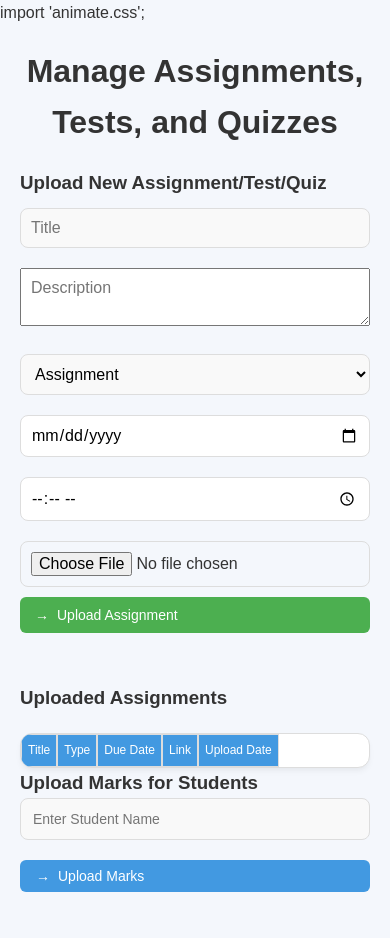
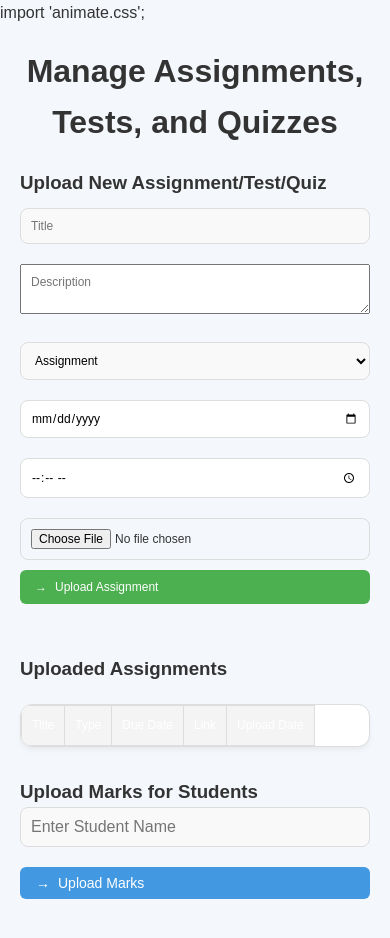
Before and after one commit to ArnoldPeterMukasa/AITS_GROUP_G, a React (Vite) app in the folder FRONTEND/: page /Assignments in a window 390 px wide. Built offline with nearby package versions, Linux system fonts and the light colour scheme.

Commit message:
completed styling for assignments.css file

```diff
--- a/FRONTEND/src/Assignments.css
+++ b/FRONTEND/src/Assignments.css
@@ -27,3 +27,87 @@ h1 {
     border: none;
     cursor: pointer;
 }
+.upload-assignment button:hover {
+    background-color: #45a049;
+}
+
+/* Uploaded Assignments Table */
+.uploaded-assignments table {
+    width: 100%;
+    border-collapse: collapse;
+    margin-top: 20px;
+}
+
+.uploaded-assignments th, td {
+    padding: 10px;
+    text-align: left;
+    border: 1px solid #ddd;
+}
+
+.uploaded-assignments th {
+    background-color: #f4f4f4;
+}
+
+/* Marks Upload Section */
+.upload-marks {
+    margin-top: 30px;
+}
+
+.upload-marks input {
+    padding: 10px;
+    font-size: 16px;
+}
+
+.marks-input {
+    margin-bottom: 15px;
+}
+
+/* Notification */
+.notification {
+    margin-top: 20px;
+    padding: 10px;
+    background-color: #4CAF50;
+    color: white;
+    border-radius: 5px;
+}
+
+/* Responsive Design */
+@media (max-width: 768px) {
+    .upload-assignment input,
+    .upload-assignment textarea,
+    .upload-assignment select {
+        font-size: 14px;
+    }
+
+    .upload-assignment button {
+        font-size: 14px;
+    }
+
+    .uploaded-assignments table {
+        font-size: 14px;
+    }
+
+    .marks-input input {
+        font-size: 14px;
+    }
+}
+
+@media (max-width: 480px) {
+    .upload-assignment input,
+    .upload-assignment textarea,
+    .upload-assignment select {
+        font-size: 12px;
+    }
+
+    .upload-assignment button {
+        font-size: 12px;
+    }
+
+    .uploaded-assignments table {
+        font-size: 12px;
+    }
+
+    .marks-input input {
+        font-size: 12px;
+    }
+}
```
